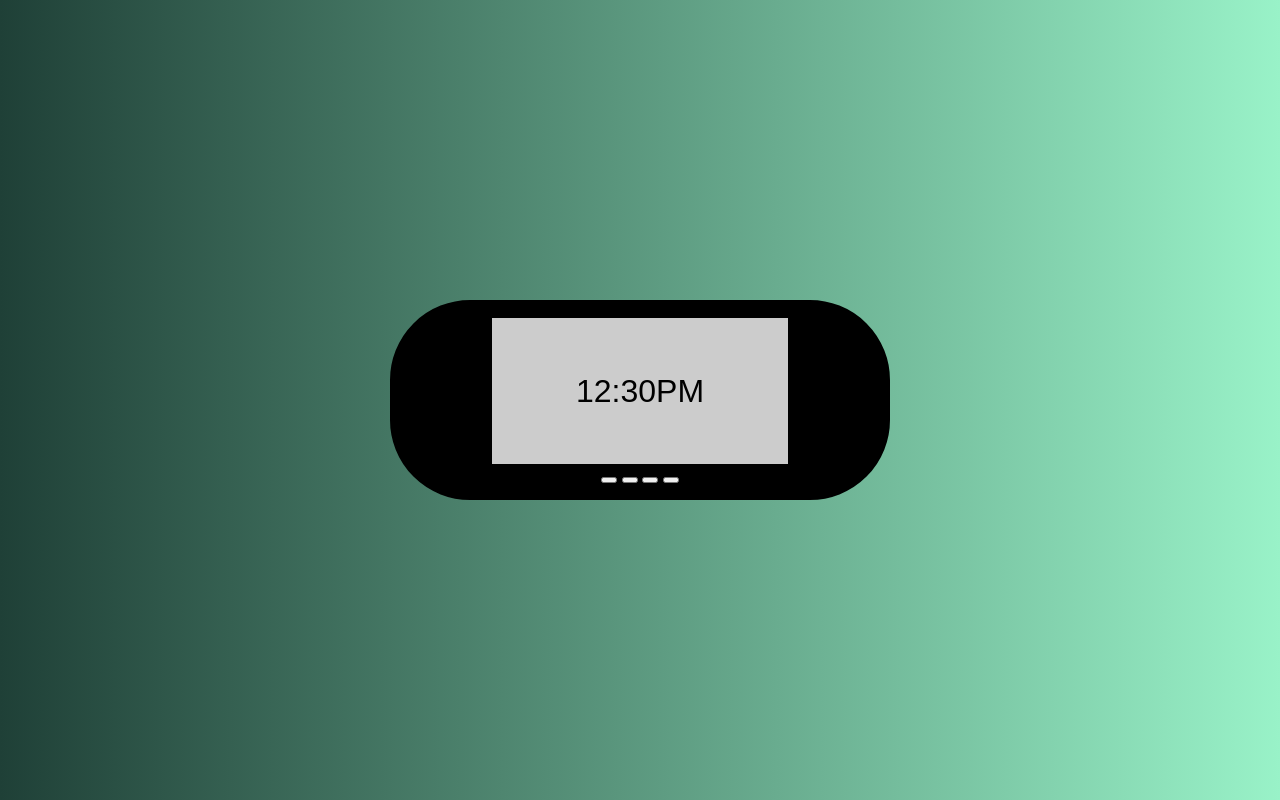
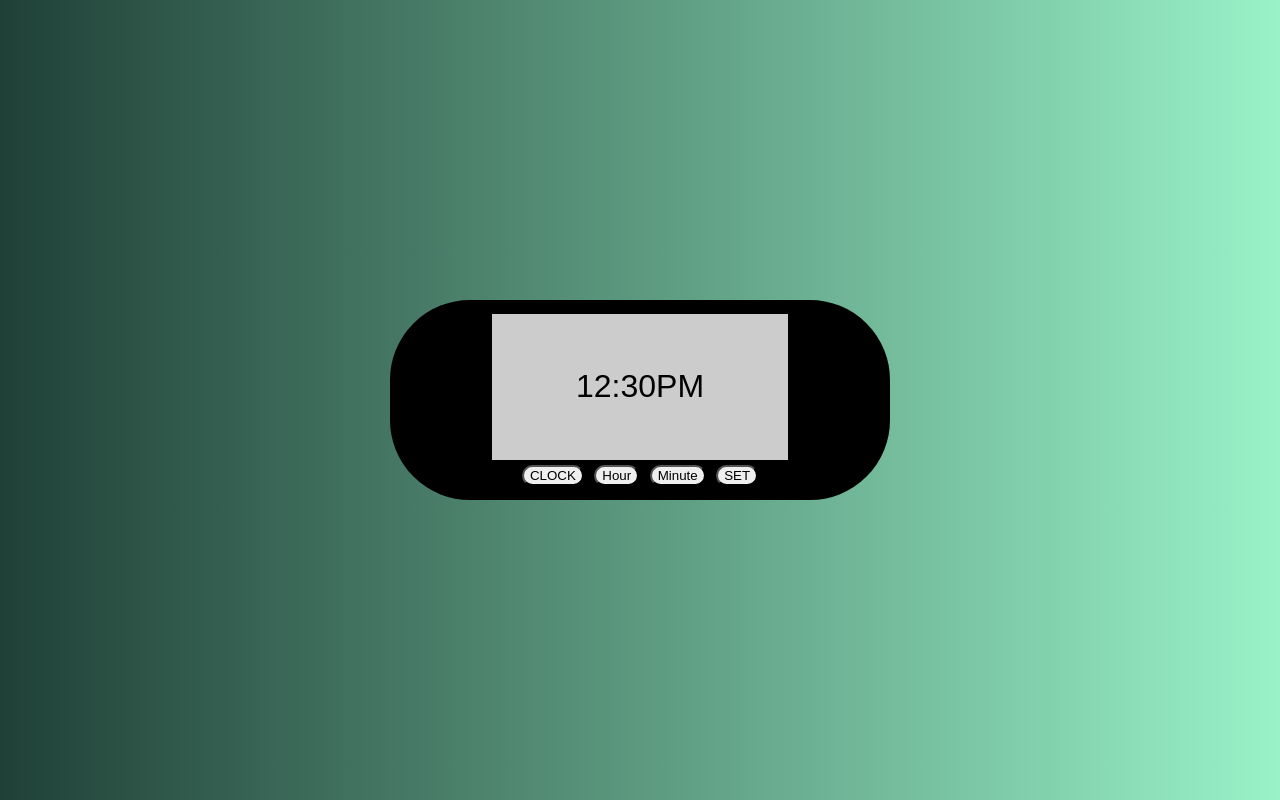
Before and after one commit to Payad/JSDigitalClock, a website: page index.html in a window 1280 px wide. Drawn offline with Linux system fonts and the light colour scheme.

Commit message:
set styles for clock buttons

```diff
--- a/index.html
+++ b/index.html
@@ -16,10 +16,10 @@
             <div class="meridian">PM</div>
         </div>
         <div class="clock-buttons">
-            <button class="clock"></button>
-            <button class="hourBtn"></button>
-            <button class="minuteBtn"></button>
-            <button class="setBtn"></button>
+            <button class="clock">CLOCK</button>
+            <button class="hourBtn">Hour</button>
+            <button class="minuteBtn">Minute</button>
+            <button class="setBtn">SET</button>
         </div>
     </div>
 </body>
--- a/src/scss/styles.scss
+++ b/src/scss/styles.scss
@@ -52,3 +52,8 @@ body {
             opacity: 1
         }
     }
+
+    .clock, .hourBtn, .minuteBtn, .setBtn {
+        border-radius: 5rem;
+        margin: 3px;
+    }
```
Also changed, not shown: dist/css/styles.css, 1 other file.
